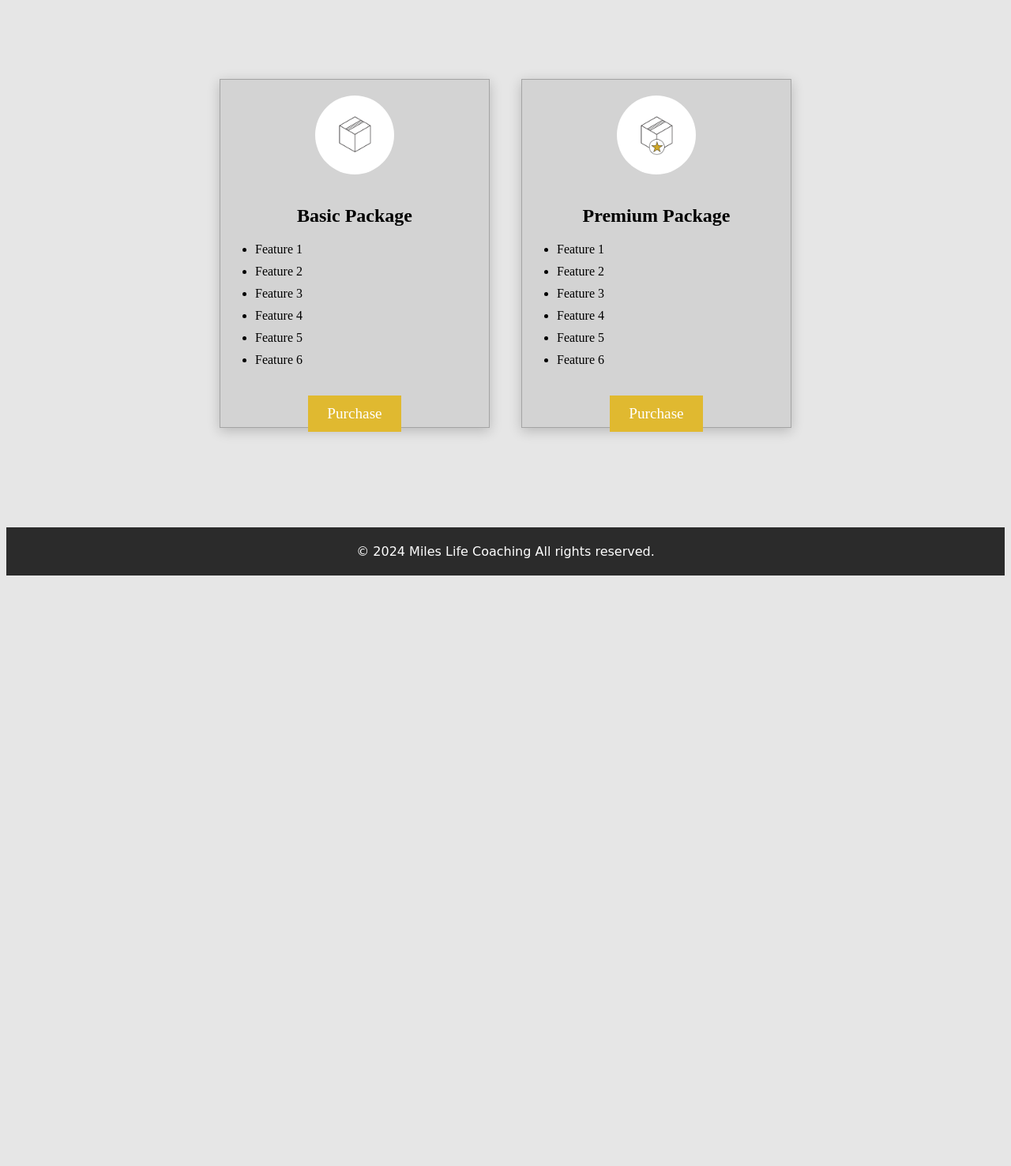
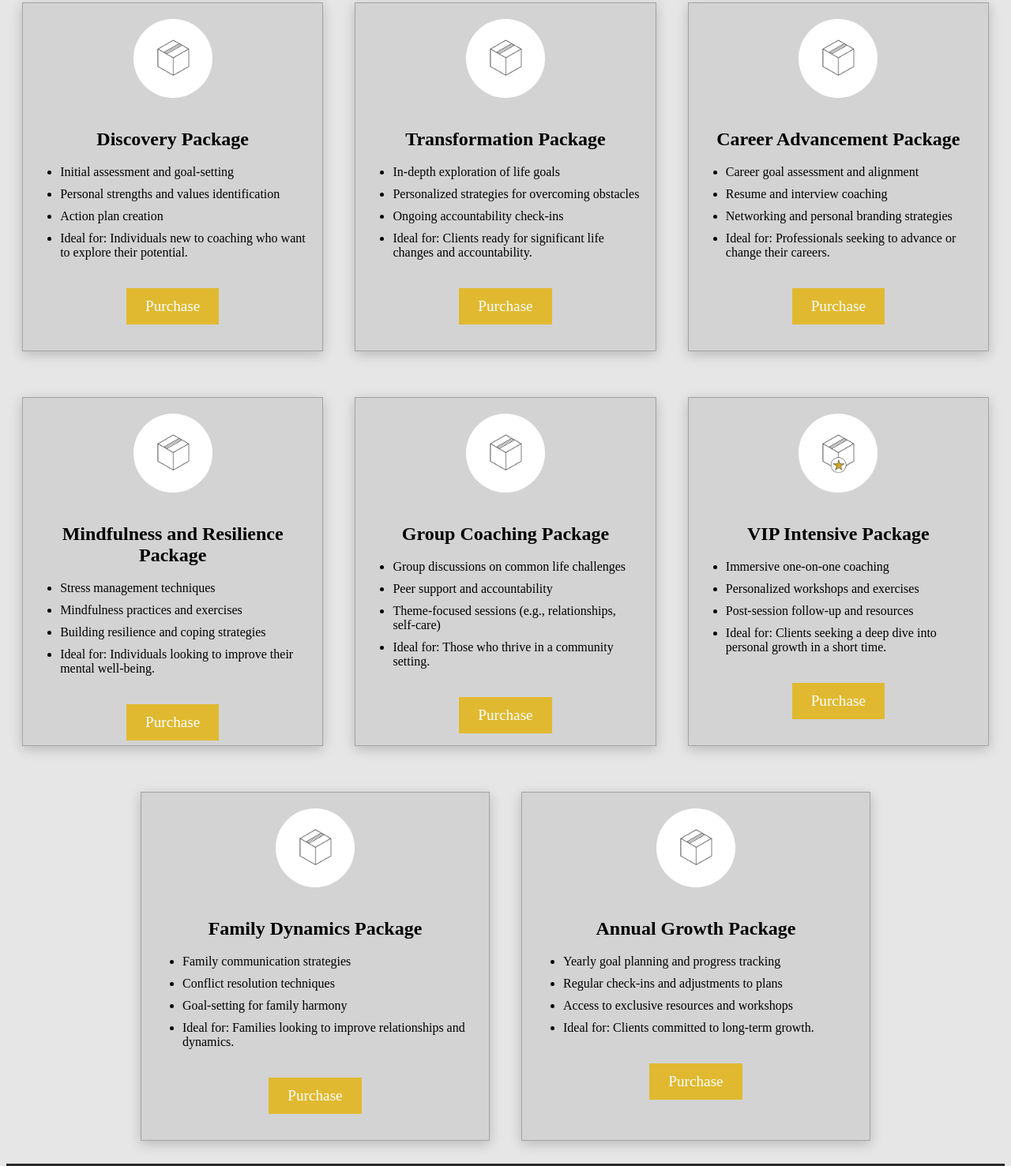
Before and after one commit to kjm6696/mileslifecoaching, a plain HTML site: page pricing.html in a window 1280 px wide. Shown: the part 609-2086 px from the top of the page at 79% size. Before the commit the page ends 1346 px from the top, so only its background shows below. Drawn offline with Linux system fonts and the light colour scheme; a web font is replaced by a local one.

Commit message:
Add files via upload

```diff
--- a/css/pricing.css
+++ b/css/pricing.css
@@ -16,7 +16,7 @@ body{
     display: flex;
     justify-content: center;
     align-items: center;
-    height: 100%;
+    height: 500px;
 }
 
 .hero {
@@ -63,7 +63,7 @@ body{
 .pricing-card {
     font-family: 'Forum', serif;
     background-color: #d3d3d3; /* Lighter grey background */
-    width: 300px;
+    width: 400px;
     height: 400px; /* Taller rectangle */
     padding: 20px;
     margin: 0 20px;
@@ -103,6 +103,7 @@ body{
     cursor: pointer;
     transition: all 0.3s ease;
     margin-top: 20px;
+    position: flex;
 }
 
 .pricing-card button:hover {
@@ -118,6 +119,7 @@ html {
 @media (max-width: 800px) {
     .container {
         flex-direction: column;
+        height: 100%;
     }
     .pricing-card {
         margin-top: 10px;
--- a/pricing.html
+++ b/pricing.html
@@ -64,34 +64,118 @@
 
         <div class="pricing-card">
             <img src="assets/basic.png" alt="Package 1">
-            <h2>Basic Package</h2>
+            <h2>Discovery Package</h2>
             <ul>
-                <li>Feature 1</li>
-                <li>Feature 2</li>
-                <li>Feature 3</li>
-                <li>Feature 4</li>
-                <li>Feature 5</li>
-                <li>Feature 6</li>
-
+                <li>Initial assessment and goal-setting</li>
+                <li>Personal strengths and values identification</li>
+                <li>Action plan creation</li>
+                <li>Ideal for: Individuals new to coaching who want to explore their potential.</li>
             </ul>
             <a href="https://buy.stripe.com/14k4km4becde6qY144">
             <button>Purchase</button>
             </a>
         </div>
 
-        <!-- Pricing Plan 2 -->
         <div class="pricing-card">
-            <img src="assets/premium.png" alt="Package 2">
-            <h2>Premium Package</h2>
+            <img src="assets/basic.png" alt="Package 1">
+            <h2>Transformation Package</h2>
             <ul>
-                <li>Feature 1</li>
-                <li>Feature 2</li>
-                <li>Feature 3</li>
-                <li>Feature 4</li>
-                <li>Feature 5</li>
-                <li>Feature 6</li>
+                <li>In-depth exploration of life goals</li>
+                <li>Personalized strategies for overcoming obstacles</li>
+                <li>Ongoing accountability check-ins</li>
+                <li>Ideal for: Clients ready for significant life changes and accountability.</li>
             </ul>
+            <a href="https://buy.stripe.com/14k4km4becde6qY144">
             <button>Purchase</button>
+            </a>
+        </div>
+        <div class="pricing-card">
+            <img src="assets/basic.png" alt="Package 1">
+            <h2>Career Advancement Package</h2>
+            <ul>
+                <li>Career goal assessment and alignment</li>
+                <li>Resume and interview coaching</li>
+                <li>Networking and personal branding strategies</li>
+                <li>Ideal for: Professionals seeking to advance or change their careers.</li>
+            </ul>
+            <a href="https://buy.stripe.com/14k4km4becde6qY144">
+            <button>Purchase</button>
+            </a>
+        </div>
+    </div>
+    <div id="container" class="container">
+        <!-- Pricing Plan 1 -->
+
+        <div class="pricing-card">
+            <img src="assets/basic.png" alt="Package 1">
+            <h2>Mindfulness and Resilience Package</h2>
+            <ul>
+                <li>Stress management techniques</li>
+                <li>Mindfulness practices and exercises</li>
+                <li>Building resilience and coping strategies</li>
+                <li>Ideal for: Individuals looking to improve their mental well-being.</li>
+            </ul>
+            <a href="https://buy.stripe.com/14k4km4becde6qY144">
+            <button>Purchase</button>
+            </a>
+        </div>
+
+        <div class="pricing-card">
+            <img src="assets/basic.png" alt="Package 1">
+            <h2>Group Coaching Package</h2>
+            <ul>
+                <li>Group discussions on common life challenges</li>
+                <li>Peer support and accountability</li>
+                <li>Theme-focused sessions (e.g., relationships, self-care)</li>
+                <li>Ideal for: Those who thrive in a community setting.</li>
+            </ul>
+            <a href="https://buy.stripe.com/14k4km4becde6qY144">
+            <button>Purchase</button>
+            </a>
+        </div>
+        <div class="pricing-card">
+            <img src="assets/premium.png" alt="Package 1">
+            <h2>VIP Intensive Package</h2>
+            <ul>
+                <li>Immersive one-on-one coaching</li>
+                <li>Personalized workshops and exercises</li>
+                <li>Post-session follow-up and resources</li>
+                <li>Ideal for: Clients seeking a deep dive into personal growth in a short time.</li>
+            </ul>
+            <a href="https://buy.stripe.com/14k4km4becde6qY144">
+            <button>Purchase</button>
+            </a>
+        </div>
+    </div>
+    <div id="container" class="container">
+        <!-- Pricing Plan 1 -->
+
+        <div class="pricing-card">
+            <img src="assets/basic.png" alt="Package 1">
+            <h2>Family Dynamics Package</h2>
+            <ul>
+                <li>Family communication strategies</li>
+                <li>Conflict resolution techniques</li>
+                <li>Goal-setting for family harmony</li>
+                <li>Ideal for: Families looking to improve relationships and dynamics.</li>
+            </ul>
+            <a href="https://buy.stripe.com/14k4km4becde6qY144">
+            <button>Purchase</button>
+            </a>
+        </div>
+
+        <div class="pricing-card">
+            <img src="assets/basic.png" alt="Package 1">
+            <h2>Annual Growth Package</h2>
+            <ul>
+                <li>Yearly goal planning and progress tracking</li>
+                <li>Regular check-ins and adjustments to plans</li>
+                <li>Access to exclusive resources and workshops</li>
+                <li>Ideal for: Clients committed to long-term growth.</li>
+            </ul>
+            <a href="https://buy.stripe.com/14k4km4becde6qY144">
+            <button>Purchase</button>
+            </a>
         </div>
     </div>
     <footer class="footer">
@@ -100,3 +184,47 @@
     <script src="js/nav.js"></script>
 </body>
 </html>
+
+4. **Mindfulness and Resilience Package**
+- **Duration:** 5 sessions (1 hour each)
+- **Features:**
+  - Stress management techniques
+  - Mindfulness practices and exercises
+  - Building resilience and coping strategies
+- **Ideal for:** Individuals looking to improve their mental well-being.
+
+5. **Group Coaching Package**
+- **Duration:** 8 sessions (1 hour each)
+- **Features:**
+  - Group discussions on common life challenges
+  - Peer support and accountability
+  - Theme-focused sessions (e.g., relationships, self-care)
+- **Ideal for:** Those who thrive in a community setting.
+
+6. **VIP Intensive Package**
+- **Duration:** 3 days (1 full day, 2 half days)
+- **Features:**
+  - Immersive one-on-one coaching
+  - Personalized workshops and exercises
+  - Post-session follow-up and resources
+- **Ideal for:** Clients seeking a deep dive into personal growth in a short time.
+
+7. **Family Dynamics Package**
+- **Duration:** 4 sessions (1.5 hours each)
+- **Features:**
+  - Family communication strategies
+  - Conflict resolution techniques
+  - Goal-setting for family harmony
+- **Ideal for:** Families looking to improve relationships and dynamics.
+
+8. **Annual Growth Package**
+- **Duration:** 12 sessions (1 hour each, monthly)
+- **Features:**
+  - Yearly goal planning and progress tracking
+  - Regular check-ins and adjustments to plans
+  - Access to exclusive resources and workshops
+- **Ideal for:** Clients committed to long-term growth.
+Bonus: **Add-Ons**
+- **Email Support:** Ongoing support between sessions.
+- **Workshops:** Themed workshops on specific topics (e.g., time management, goal-setting).
+- **Resource Library Access:** Exclusive access to e-books, worksheets, and meditations.
```
Also changed, not shown: index.html (+1 -1 lines).
